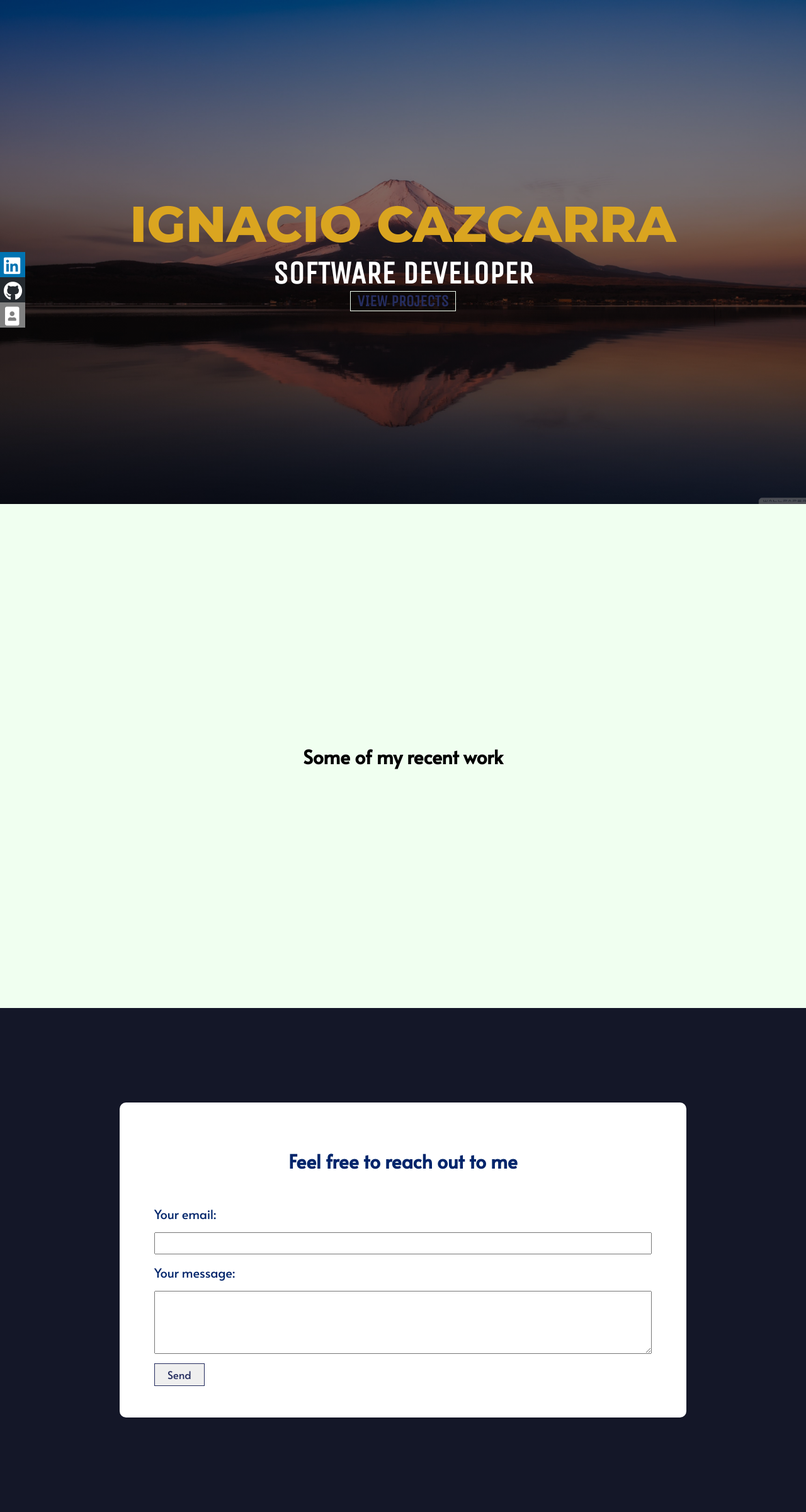
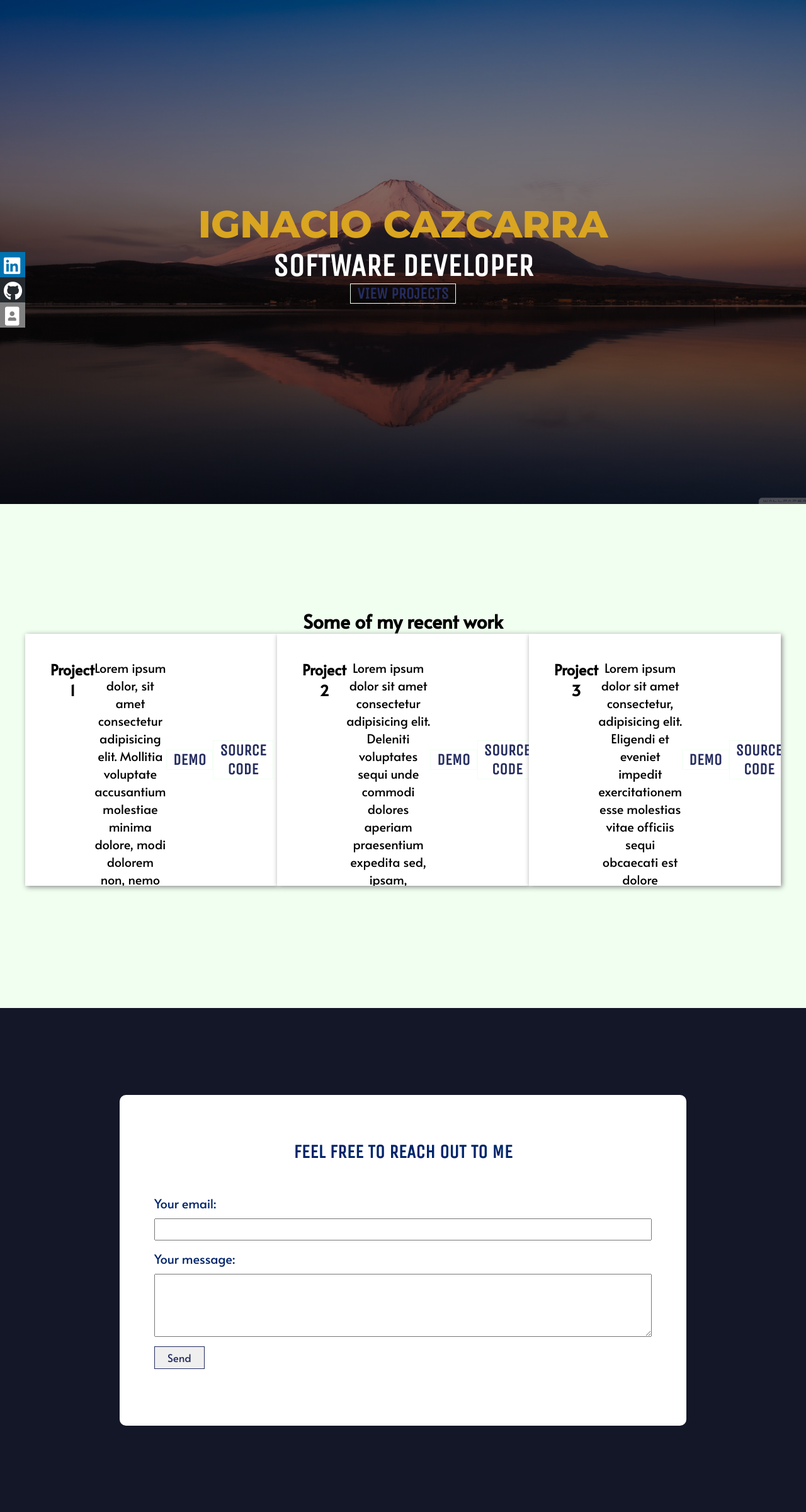
Before and after one commit to IgnacioCazcarra/Portfolio, a Django app: page /home/ in a window 1280 px wide. Shown: the whole page at 63% size. Run offline with Django 3.2, Linux system fonts and the light colour scheme; some libraries are stand-ins or nearby versions.

Commit message:
Started with the project views

```diff
--- a/home/static/home/css/styles.css
+++ b/home/static/home/css/styles.css
@@ -114,6 +114,9 @@ img {
 	padding: 0px 10px 0 10px;
 }
 
+.projectbutton:hover{
+	border: 2px solid honeydew;
+}
 
 .responsive{
   background-repeat: no-repeat;
@@ -128,16 +131,28 @@ img {
 
 .wrap-box-contact {
 	width: 900px;
-	height: 500px;
+	height: 70%;
     background: #fff;
-    border-radius: 10px;
+	border-radius: 10px;
+	margin: 20px;
     overflow: hidden;
     padding: 72px 55px 90px 55px;
 }
 
+.wrap-box-project {
+	width: 400px;
+	height: 400px;
+    background: #fff;
+    overflow: hidden;
+	box-shadow: 2px 2px 8px #888888;
+	margin-bottom: 30px;
+	padding: 40px;
+	display: flex;
+}
+
 .input-lab {
 	padding: 5px;
-	margin: 15px 0 15px 0;
+	margin: 10px 0 15px 0;
     display: block;
     width: 100%;
     font-family: Poppins-Regular;
@@ -154,3 +169,18 @@ img {
 	border: 1px solid #252d5f;
 	padding: 5px 20px 5px 20px;
 }
+
+.row {
+    display: flex;
+    flex-wrap: wrap;
+    margin-right: -15px;
+	margin-left: -15px;
+}
+
+.flex-row {
+    flex-direction: row !important;
+}
+
+.d-flex {
+    display: flex !important;
+}
--- a/home/templates/home/home.html
+++ b/home/templates/home/home.html
@@ -41,9 +41,11 @@
     <section id="about" class="responsive" style="background-image: linear-gradient( rgba(0, 0, 0, 0.5), rgba(0, 0, 0, 0.5)), url('{% static 'home/img/mf.jpg' %}')">
         <div class="header container">
             <div>
-                <span style="font-size: 80px; font-family: 'Montserrat', sans-serif;color: goldenrod; pointer-events: none;">
+                <div style="text-align: center;">
+                <span style="font-size: 60px; font-family: 'Montserrat', sans-serif;color: goldenrod; pointer-events: none;text-align: center;">
                     IGNACIO CAZCARRA
                 </span>
+            </div>
                 <h1 style="font-size: 50px; color:white; font-family: 'Unica One', cursive; text-align: center; pointer-events: none;">
                     SOFTWARE DEVELOPER
                 </h1>
@@ -57,15 +59,35 @@
     </section>
     <section id="projects">
         <div class="header container">
-            <div>
+            <div style="text-align: center;">
                 <h1>Some of my recent work</h1>
+                <div class="row">
+                    <div class="d-flex flex-row wrap-box-project">
+                        <h3>Project 1</h3>
+                        <p>Lorem ipsum dolor, sit amet consectetur adipisicing elit. Mollitia voluptate accusantium molestiae minima dolore, modi dolorem non, nemo consequatur hic neque numquam similique illum, veritatis asperiores blanditiis est perferendis maiores?</p>
+                        <a href="#" class="projectbutton">DEMO</a>
+                        <a href="#" class="projectbutton">SOURCE CODE</a>
+                    </div>
+                    <div class="d-flex flex-row wrap-box-project">
+                        <h3>Project 2</h3>
+                        <p>Lorem ipsum dolor sit amet consectetur adipisicing elit. Deleniti voluptates sequi unde commodi dolores aperiam praesentium expedita sed, ipsam, perferendis nesciunt impedit. Officia exercitationem eos unde suscipit facere, maiores quis!</p>
+                        <a href="#" class="projectbutton">DEMO</a>
+                        <a href="#" class="projectbutton">SOURCE CODE</a>
+                    </div>
+                    <div class="d-flex flex-row wrap-box-project">
+                        <h3>Project 3</h3>
+                        <p>Lorem ipsum dolor sit amet consectetur, adipisicing elit. Eligendi et eveniet impedit exercitationem esse molestias vitae officiis sequi obcaecati est dolore inventore, excepturi reprehenderit tempore porro voluptas id reiciendis quidem.</p>
+                        <a href="#" class="projectbutton">DEMO</a>
+                        <a href="#" class="projectbutton">SOURCE CODE</a>
+                    </div>
+            </div>
             </div>
         </div>
     </section>
     <section id="contact">
         <div class="header container">
         <div class="wrap-box-contact">
-            <span><h1 style="font-family: 'Alata', sans-serif;color: #00256B;text-align: center;">Feel free to reach out to me</h1></span>
+            <span><h1 style="font-family: 'Unica One', cursive; color: #00256B;text-align: center;">FEEL FREE TO REACH OUT TO ME</h1></span>
 
             <form action="https://formspree.io/xdowvgbv" style="padding-top: 50px;" method="POST">
                 <label style="color: #00256B;">
@@ -74,7 +96,7 @@
                 </label>
                 <label style="color: #00256B;">
                     Your message:
-                    <textarea class="input-lab" style="height: 100px; resize: vertical;" name="message"></textarea>
+                    <textarea class="input-lab" style="height: 100px; resize: vertical;max-height: 300px;" name="message"></textarea>
                 </label>
                 <button type="submit" class="btn-submit">Send</button>
             </form>
```
